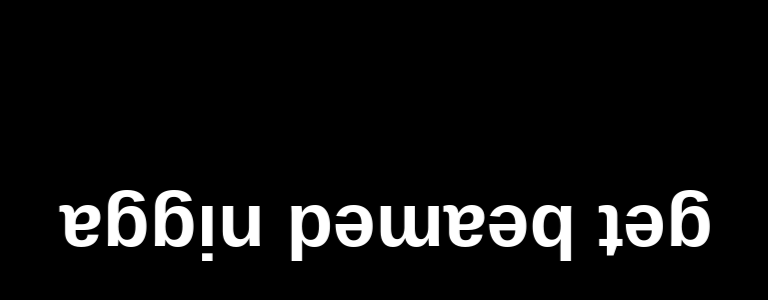
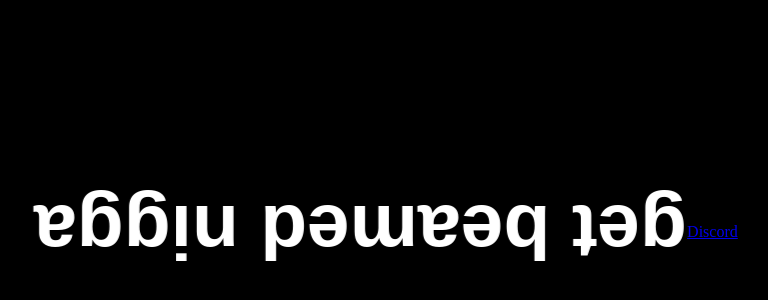
Before and after one commit to yvlk0/r, a plain HTML site: page index.html in a window 1280 px wide. Shown: the part 168-468 px from the top of the page, without its empty margins (254-1022 px from the left). Drawn offline with Linux system fonts and the light colour scheme.

Commit message:
Update index.html

```diff
--- a/index.html
+++ b/index.html
@@ -51,5 +51,11 @@
 
 <body>
     <h1>get beamed nigga</h1>
+
+<a href="https://discord.gg/ZqsfjXp5BC" target="_blank" rel="noopener noreferrer"
+   class="discord-link" aria-label="Join our Discord server">
+  <span>Discord</span>
+</a>
+
 </body>
 </html>
```
